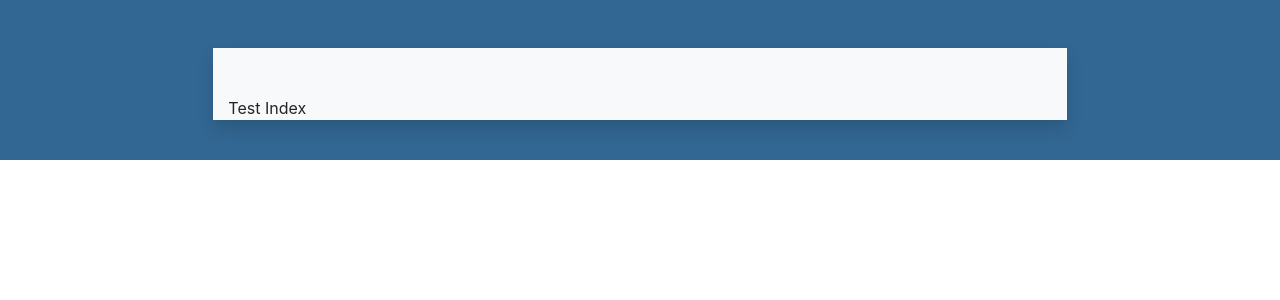
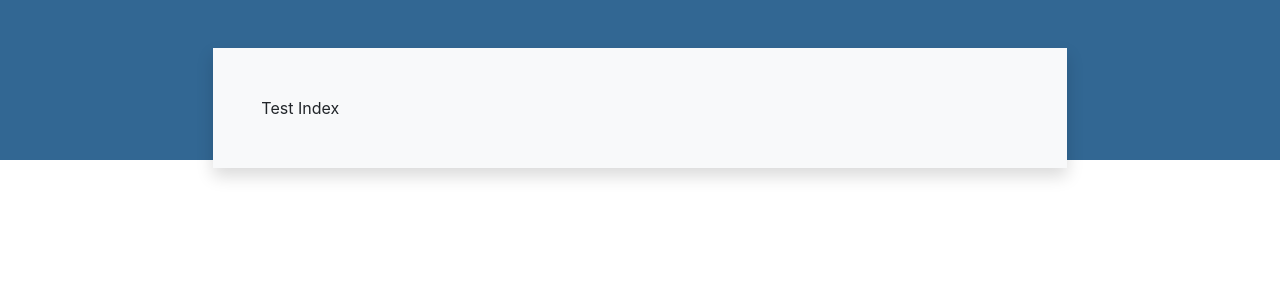
Before and after one commit to phwt/DMS, a Django app: template document/templates/index.html in a window 1280 px wide. Shown: the part 264-564 px from the top of the page. Run offline with Django 3.2, Linux system fonts and the light colour scheme; the template is opened without the code that fills it, so the values that code supplies are empty; some libraries are stand-ins or nearby versions.

Commit message:
Update base.html

```diff
--- a/templates/base.html
+++ b/templates/base.html
@@ -57,7 +57,7 @@
 </div>
 <div class="container-fluid row m-0 p-0 mt-5">
     <div class="col-2"></div>
-    <div class="col-8 bg-light shadow pt-5">
+    <div class="col-8 bg-light shadow p-5">
         {% block content %}
         {% endblock %}
     </div>
```
